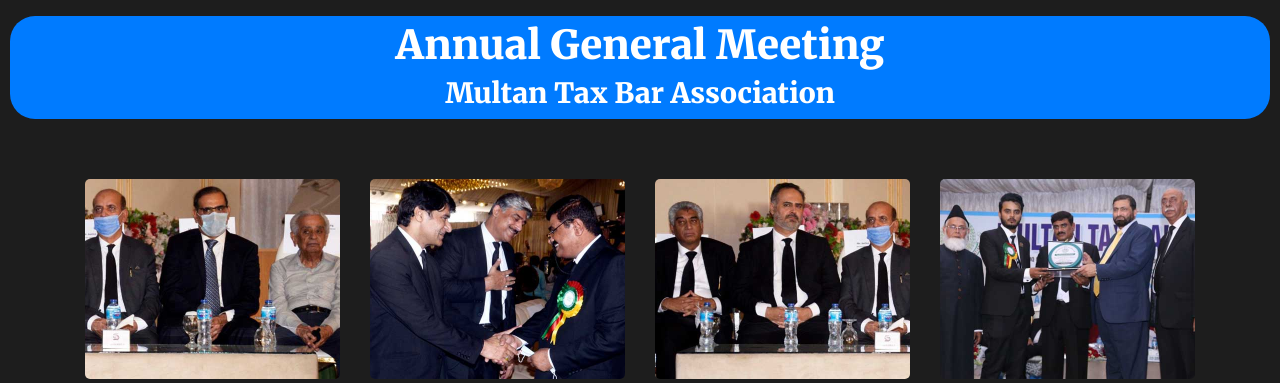
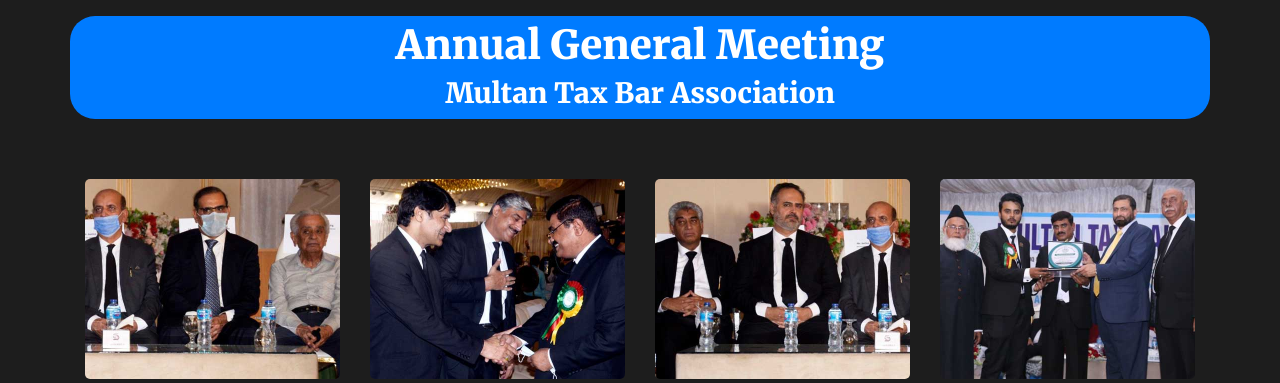
Before and after one commit to sarafahub/trial, a PHP site: page /mtbagallery/gallery.html in a window 1280 px wide. Shown: the part 85-468 px from the top of the page. Run offline with PHP 8.4, Linux system fonts and the light colour scheme; some libraries are stand-ins or nearby versions.

Commit message:
update container

```diff
--- a/mtbagallery/gallery.html
+++ b/mtbagallery/gallery.html
@@ -34,7 +34,7 @@
     </nav>
     <!-- End of Menu Bar -->
     <!-- Page Content -->
-    <div class="container-fluid bg-primary text-center" style="padding: 5px 5px 0 5px; border-radius: 25px;">
+    <div class="container bg-primary text-center" style="padding: 5px 5px 0 5px; border-radius: 25px;">
         <div class="row">
             <div class="col-12 text-white">
                 <h1>Annual General Meeting</h1>
--- a/mtbagallery/style.css
+++ b/mtbagallery/style.css
@@ -60,9 +60,9 @@ body {
         display:none;
       }
 
-      @media screen and (max-width: 600px) {
+      /* @media screen and (max-width: 600px) {
         .imsize{
           width: 100%;
           height: 100%;
         }
-      }
+      } */
```
